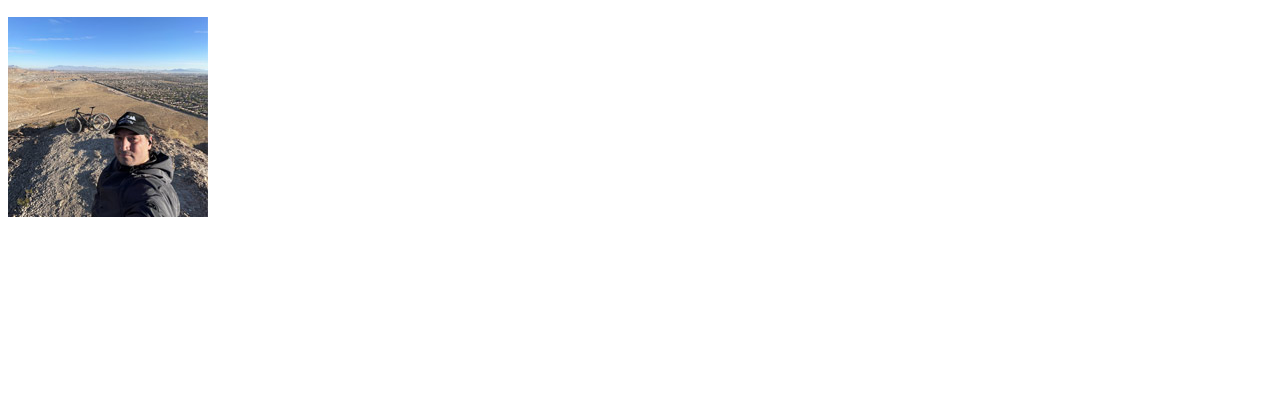
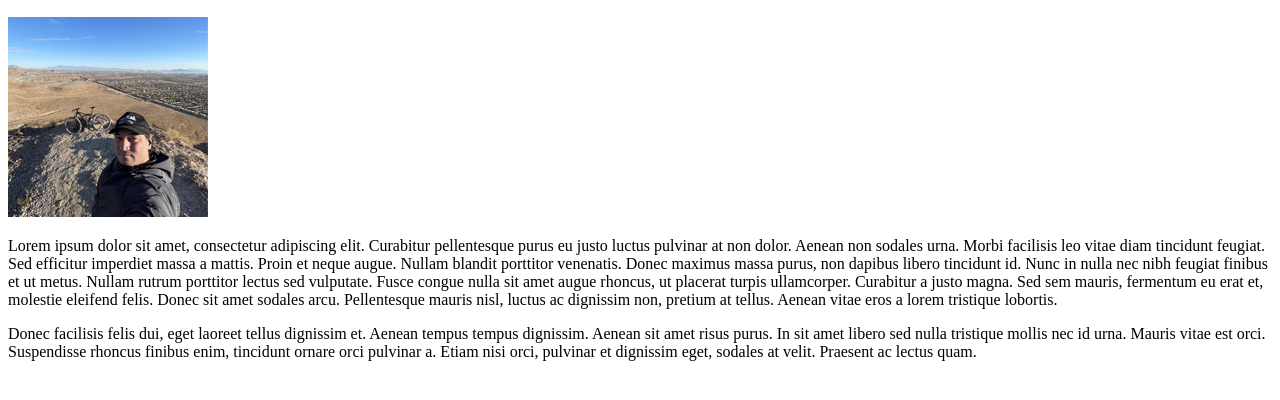
Before and after one commit to joseduardo15062005/02-HTML-Bio, a plain HTML site: page index.html in a window 1280 px wide. Shown: the part 110-510 px from the top of the page. Drawn offline with Linux system fonts and the light colour scheme.

Commit message:
Add Paragraphs

```diff
--- a/index.html
+++ b/index.html
@@ -14,6 +14,23 @@
 
     <img src="image.jpg" alt="Jose Eduardo Velasquez" />
 
+    <p>Lorem ipsum dolor sit amet, consectetur adipiscing elit. Curabitur pellentesque purus eu justo luctus pulvinar at
+        non dolor. Aenean non sodales urna. Morbi facilisis leo vitae diam tincidunt feugiat. Sed efficitur imperdiet
+        massa a mattis. Proin et neque augue. Nullam blandit porttitor venenatis. Donec maximus massa purus, non dapibus
+        libero tincidunt id. Nunc in nulla nec nibh feugiat finibus et ut metus. Nullam rutrum porttitor lectus sed
+        vulputate. Fusce congue nulla sit amet augue rhoncus, ut placerat turpis ullamcorper. Curabitur a justo magna.
+        Sed sem mauris, fermentum eu erat et, molestie eleifend felis. Donec sit amet sodales arcu. Pellentesque mauris
+        nisl, luctus ac dignissim non, pretium at tellus. Aenean vitae eros a lorem tristique lobortis.
+
+    </p>
+
+    <p>
+        Donec facilisis felis dui, eget laoreet tellus dignissim et. Aenean tempus tempus dignissim. Aenean sit amet
+        risus purus. In sit amet libero sed nulla tristique mollis nec id urna. Mauris vitae est orci. Suspendisse
+        rhoncus finibus enim, tincidunt ornare orci pulvinar a. Etiam nisi orci, pulvinar et dignissim eget, sodales at
+        velit. Praesent ac lectus quam.
+    </p>
+
 
 </body>
 
```
